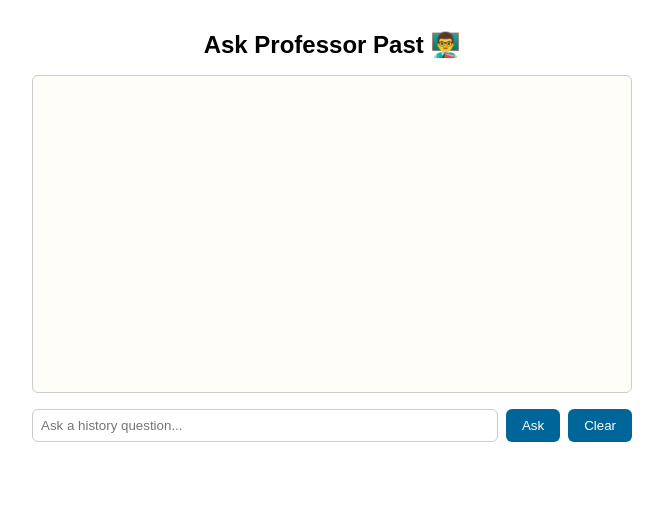
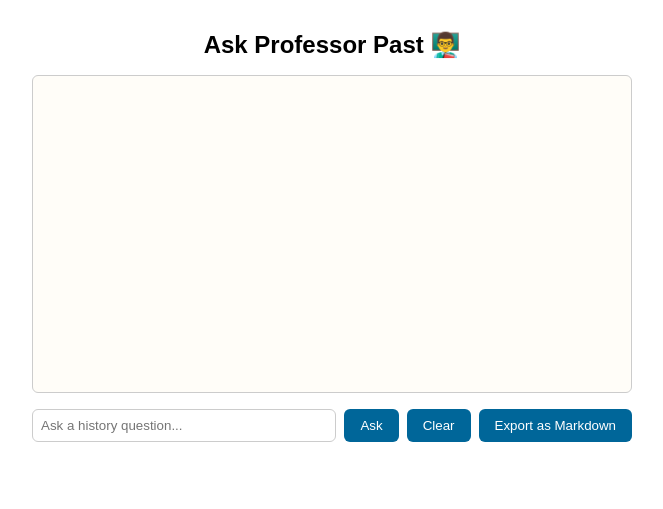
Before and after one commit to 3ixas/ask-professor-past, a Django app: page / in a window 1280 px wide. Shown: the part 25-534 px from the top of the page, without its empty margins (308-971 px from the left). Run offline with Django 5.2, Linux system fonts and the light colour scheme.

Commit message:
Add an 'Export Chat' button in chat.html.

```diff
--- a/core/templates/core/chat.html
+++ b/core/templates/core/chat.html
@@ -19,6 +19,7 @@
             <input type="text" id="user-input" placeholder="Ask a history question..." required />
             <button type="submit">Ask</button>
             <button type="button" id="clear-chat">Clear</button>
+            <button type="button" id="export-chat">Export as Markdown</button>
         </form>
 
         <p id="loading" class="hidden">Professor is pondering your question...🧠⏳</p>
```
